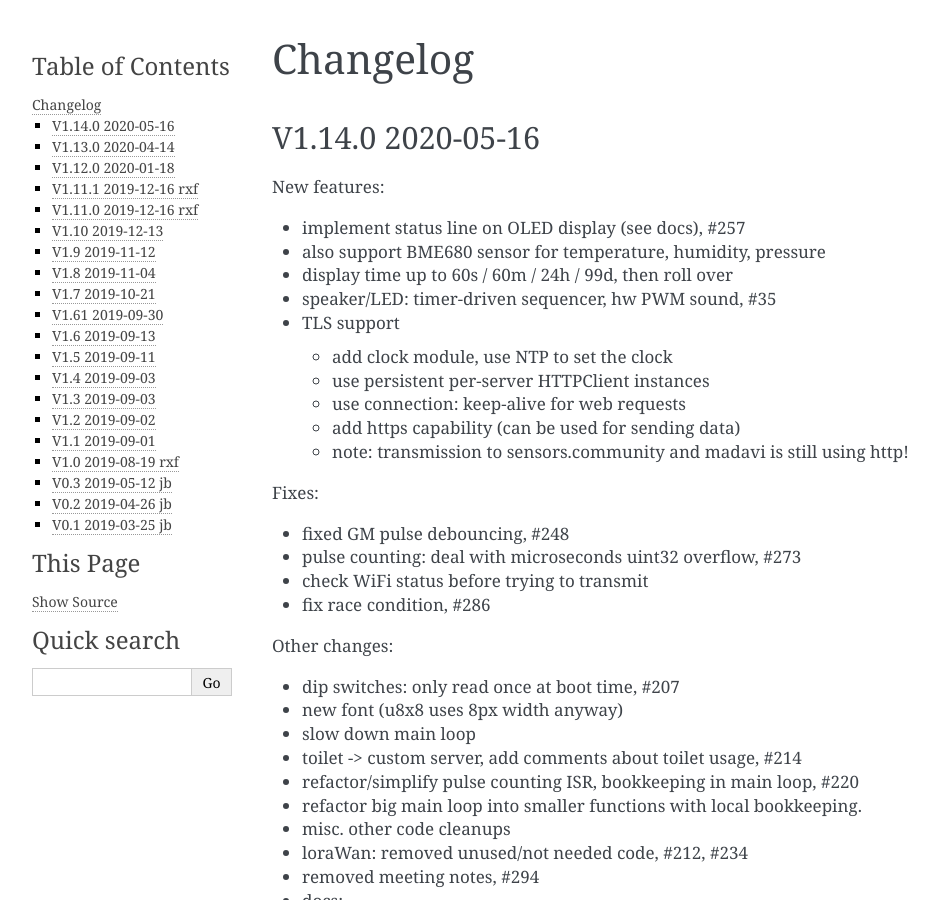
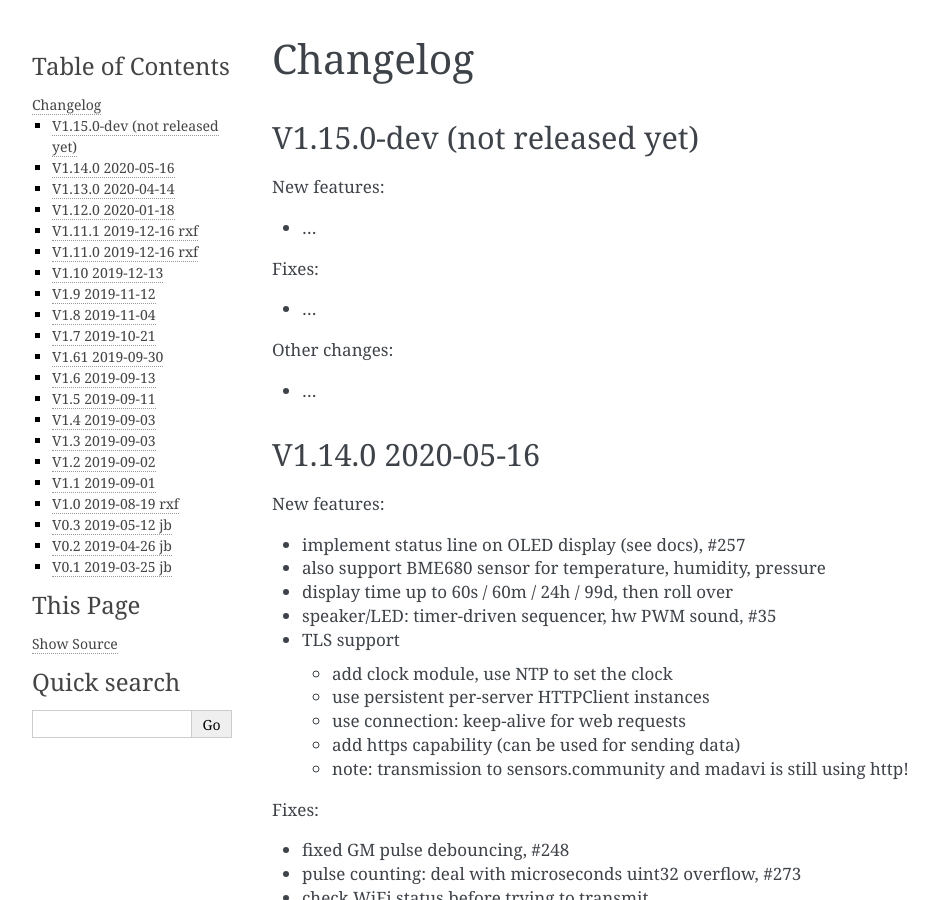
Before and after one commit to ecocurious2/MultiGeiger, a Sphinx documentation site: the page built from docs/source/changes.rst, in a window 1280 px wide and 900 px high. Shown: the whole window, without its empty margins (148-1086 px from the left). Built offline with Sphinx 7.4.7, drawn with Linux system fonts in a browser that asks for light colours.

Commit message:
Bump version: 1.14.0 → 1.15.0-dev

```diff
--- a/docs/source/changes.rst
+++ b/docs/source/changes.rst
@@ -3,8 +3,23 @@
 Changelog
 =========
 
+V1.15.0-dev (not released yet)
+------------------
+
+New features:
+
+* ...
+
+Fixes:
+
+* ...
+
+Other changes:
+
+* ...
+
 V1.14.0 2020-05-16
-------------------------------
+------------------
 
 New features:
 
--- a/docs/source/conf.py
+++ b/docs/source/conf.py
@@ -22,7 +22,7 @@ copyright = '2020, see AUTHORS'
 author = 'see AUTHORS'
 
 # The full version, including alpha/beta/rc tags
-release = 'V1.14.0'
+release = 'V1.15.0-dev'
 
 
 # -- General configuration ---------------------------------------------------
```
Also changed, not shown: .bumpversion.cfg, 1 other file.
